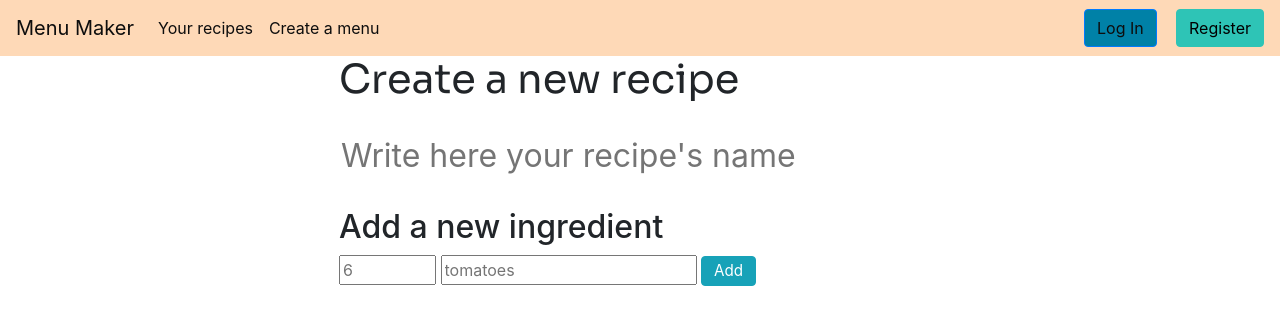
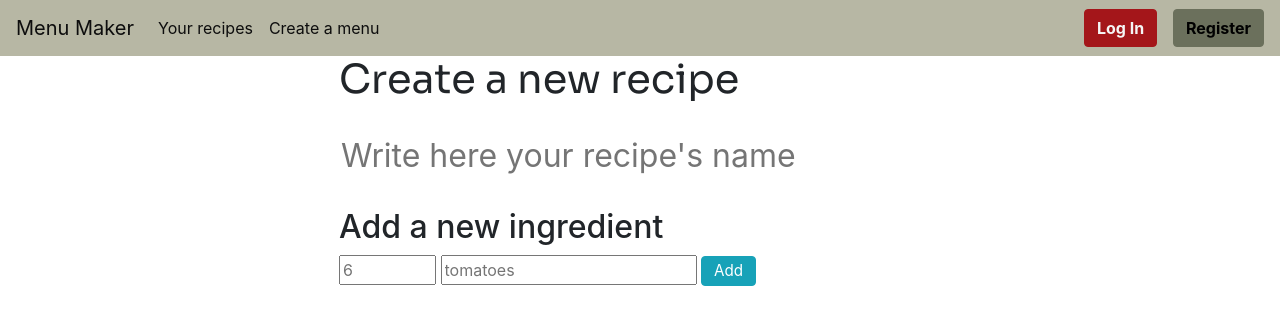
Before and after one commit to HappyUmlaut/menu_maker, a Flask app: page /new_recipe in a window 1280 px wide. Shown: the top 325 px of the page. Run offline with Flask 2, Linux system fonts and the light colour scheme; some libraries are stand-ins or nearby versions.

Commit message:
Add POST request form to /new_recipe
Previously ingredients where being inserted in a textarea element.
To be able to pass the ingredients as data to the backend, that
element has been replaced with a form that will make a POST request.
The request hasn't benn handled yet in the backend.
Now, ingredients are being stored inside the form, and a submit button
is inserted after the first ingredient is saved.

Some aesthetic changes were also made:
  - Navbar background color.
  - Login and register buttons colors.

```diff
--- a/app/routes.py
+++ b/app/routes.py
@@ -2,7 +2,7 @@ from app import app
 from app import db
 from flask_login import current_user, login_user, logout_user
 from app.models import User
-from flask import redirect, flash, url_for, render_template
+from flask import redirect, flash, url_for, render_template, request
 from app.forms import LoginForm, RegistrationForm
 
 @app.route('/')
@@ -41,9 +41,12 @@ def register():
 def new_menu():
     return render_template('new_menu.html')
 
-@app.route('/new_recipe')
+@app.route('/new_recipe', methods=['GET', 'POST'])
 def new_recipe():
-    return render_template('new_recipe.html')
+    if request.method == "POST":
+        return render_template('new_recipe.html')
+    else:
+        return render_template('new_recipe.html')
 
 @app.route('/recipes')
 def show_recipes():
--- a/app/static/css/styles.css
+++ b/app/static/css/styles.css
@@ -45,11 +45,11 @@
 }
 
 .menu-items:hover{
-  border-top: solid #1d1d1d 2px;
+  color: #a4161a;
 }
 
 .primary-bg{
-  background-color: #FED9B7;
+  background-color: #b7b7a4;
 }
 
 .text-color{
@@ -102,22 +102,25 @@
 }
 
 #login-btn{
-  color: #0D0D0D;
-  background-color: #0081A7;
+  color: whitesmoke;
+  background-color: #a4161a;
+  border-color: #a4161a;
+  font-weight: bold;
 }
 
 #register-btn{
   color: #000000;
-  background-color: #2ec4b6;
-  border-color: #2ec4b6;
+  background-color: #6b705c;
+  border-color: #6b705c;
+  font-weight: bold;
 }
 
 #register-btn:hover{
-  box-shadow: 0 3px 10px #1283a5b6;
+  box-shadow: 0 3px 10px grey;
 }
 
 #login-btn:hover{
-  box-shadow: 0 3px 10px #1283a5b6;
+  box-shadow: 0 3px 10px grey;
 }
 
 #dark-border{
@@ -156,10 +159,11 @@
 
 #ingredients-box{
   margin-top: 3vh;
+  margin-bottom: 3vh;
 }
 
 #ingredients-box:hover{
-  cursor: not-allowed;
+  cursor: default;
   resize: none;
 }
 
@@ -167,3 +171,7 @@
   position: relative;
   overflow: hidden;
 }
+
+#save-button{
+  margin-bottom: 10vh;
+}
--- a/app/templates/new_recipe.html
+++ b/app/templates/new_recipe.html
@@ -1,7 +1,7 @@
 {% extends "base.html" %}
 
 {% block content %}
-  <div class="center-div">
+  <div class="center-div" id="main_container">
     <h1 class="title">
       Create a new recipe
     </h1>
@@ -28,61 +28,8 @@
       </form>
     </div>
     <br>
-    <div id="ingredients-box">
-
-    </div>
+    <form action="/new_recipe" method="POST" id="ingredients-box">
+    </form>
   </div>
-  <script>
-    // Get elements from DOM
-    let area = document.getElementById('ingredients-box');
-    let quantity = document.getElementById('quantity');
-    let ingredient = document.getElementById('ingredient');
-
-    // Checks if quantity is an integer greater than zero
-    function validateQuantity(number){
-      let reg = /\d*/;
-      return (reg.test(number) && number > 0);
-    }
-
-    // Reads quantity and ingredient name, and appends it to the DOM
-    function addIngredient(){
-      if (validateQuantity(quantity.value)){
-
-        // Create delete button with class and id
-        let button = document.createElement('BUTTON');
-        button.classList.add("delete-button");
-        button.classList.add("btn");
-        button.classList.add("btn-danger");
-        button.textContent = "-";
-
-        // Create flex container to hold button and paragragh in same line
-        let container = document.createElement("div");
-        container.classList.add("wraper");
-        container.classList.add("inline-flex");
-
-        // Create paragragh to hold quantity and ingredient information
-        let tag = document.createElement("div");
-
-        let sp = document.createElement("span");
-        sp.classList.add('vertical-center-span');
-
-        // Save text value to append it
-        let text = document.createTextNode(quantity.value + ' ' + ingredient.value + '\n');
-
-        // Clear input fields
-        quantity.value = '';
-        ingredient.value = '';
-
-        // Append ingredient to recipe
-        sp.appendChild(text);
-        tag.appendChild(sp);
-        container.appendChild(button);
-        container.appendChild(tag);
-        area.appendChild(container);
-      }
-      else{
-        console.log('Error');
-      }
-    }
-  </script>
+  <script src="{{url_for('static', filename = '/scripts/addIngredient.js')}}"></script>
 {% endblock %}
```
Also changed, not shown: app/static/scripts/addIngredient.js (added, +126 -0 lines).
